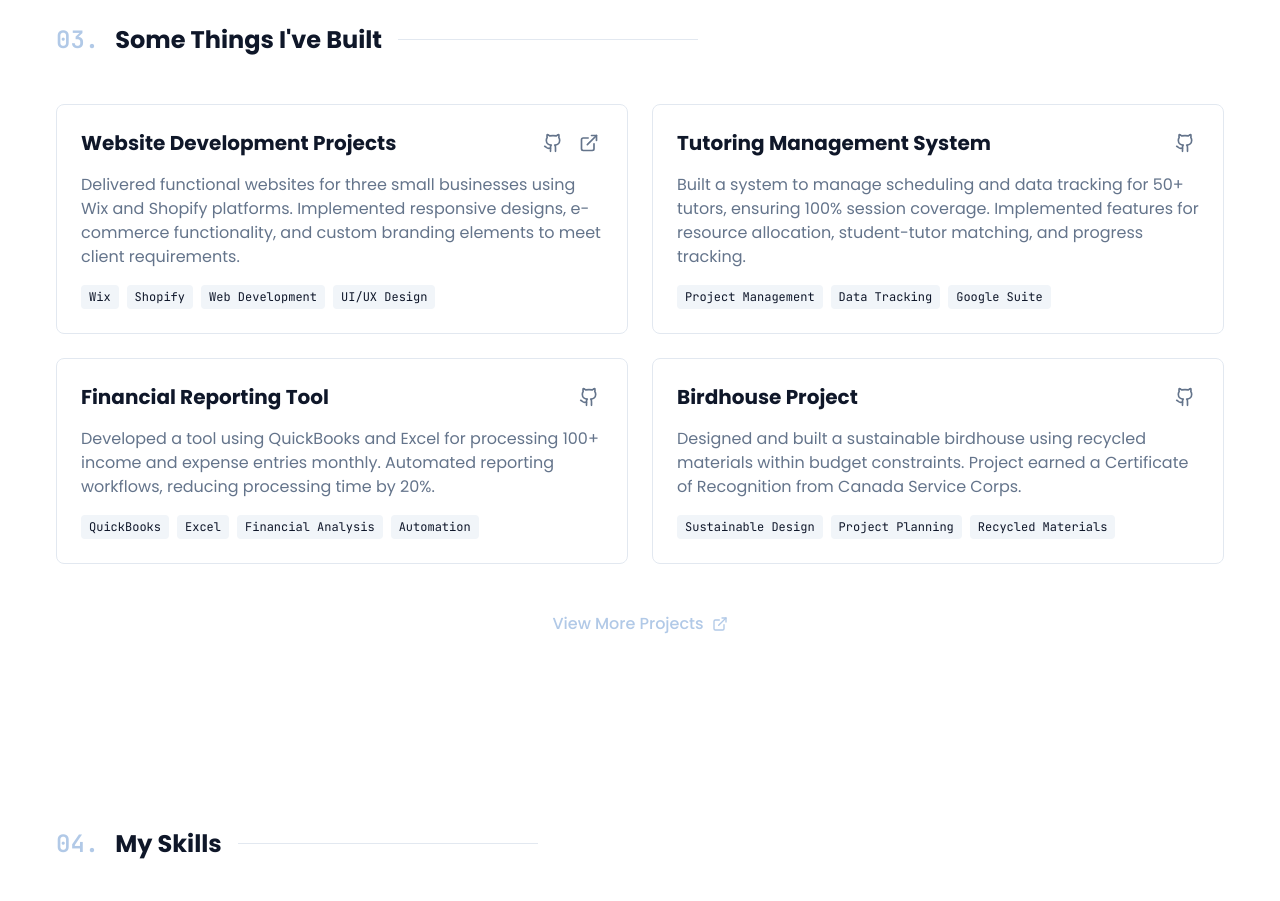
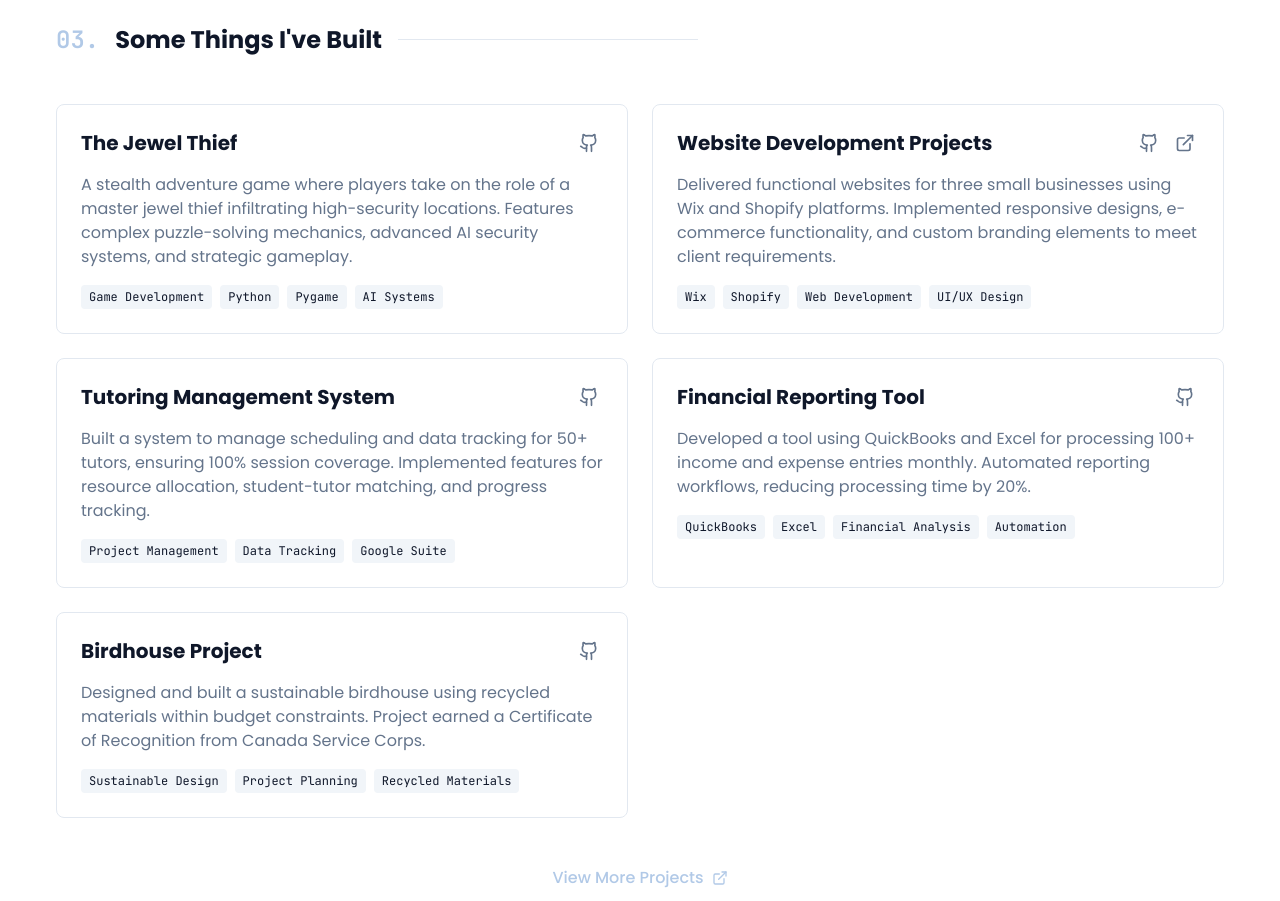
Before and after one commit to joshvsingh2901/minimal-dev-showcase, a React (Vite) app: page / in a window 1280 px wide. Shown: the part 2120-3021 px from the top of the page. Built offline with nearby package versions, Linux system fonts and the light colour scheme.

Commit message:
Add new project
Add The-Jewel-Thief project to the projects section.

```diff
--- a/src/components/Projects.tsx
+++ b/src/components/Projects.tsx
@@ -11,6 +11,12 @@ interface ProjectItem {
 }
 
 const projects: ProjectItem[] = [
+  {
+    title: "The Jewel Thief",
+    description: "A stealth adventure game where players take on the role of a master jewel thief infiltrating high-security locations. Features complex puzzle-solving mechanics, advanced AI security systems, and strategic gameplay.",
+    tags: ["Game Development", "Python", "Pygame", "AI Systems"],
+    github: "https://github.com/joshvsingh2901/The-Jewel-Thief",
+  },
   {
     title: "Website Development Projects",
     description: "Delivered functional websites for three small businesses using Wix and Shopify platforms. Implemented responsive designs, e-commerce functionality, and custom branding elements to meet client requirements.",
```
